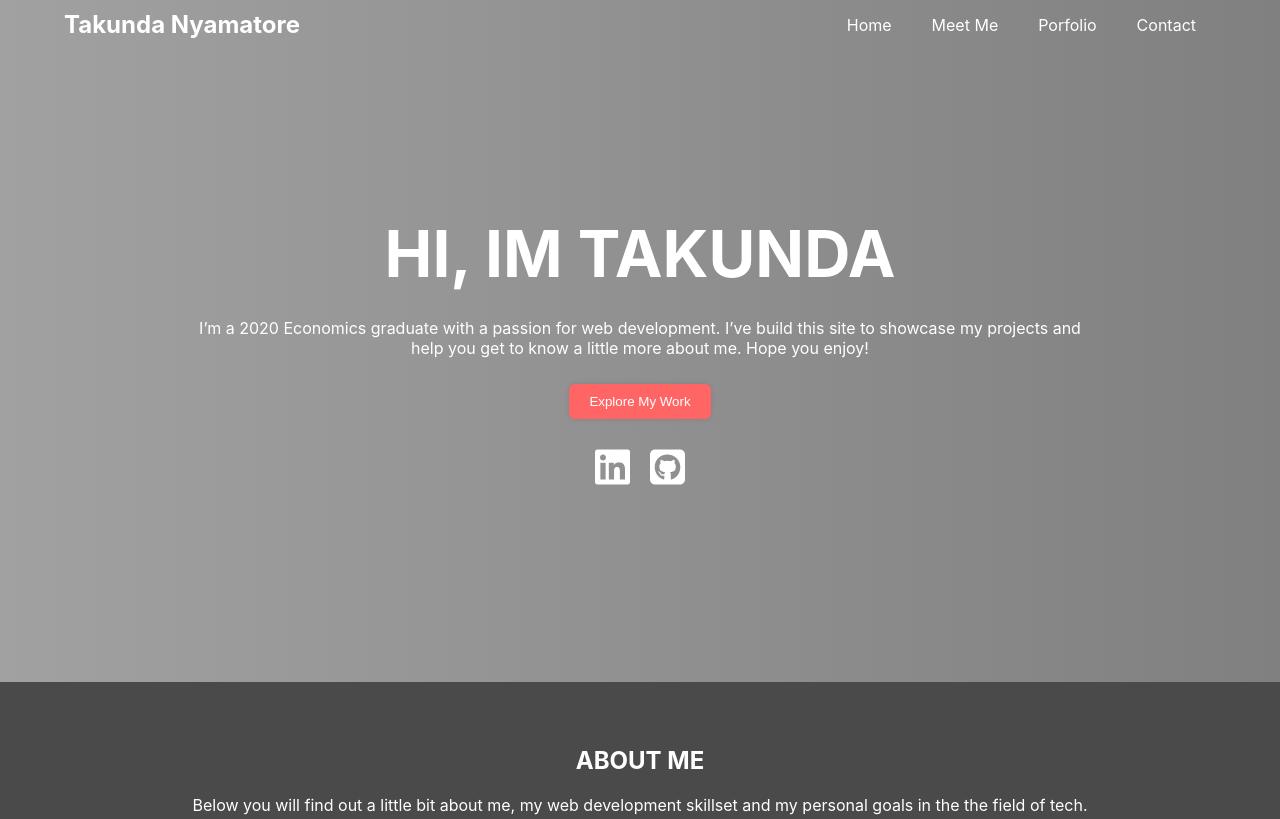
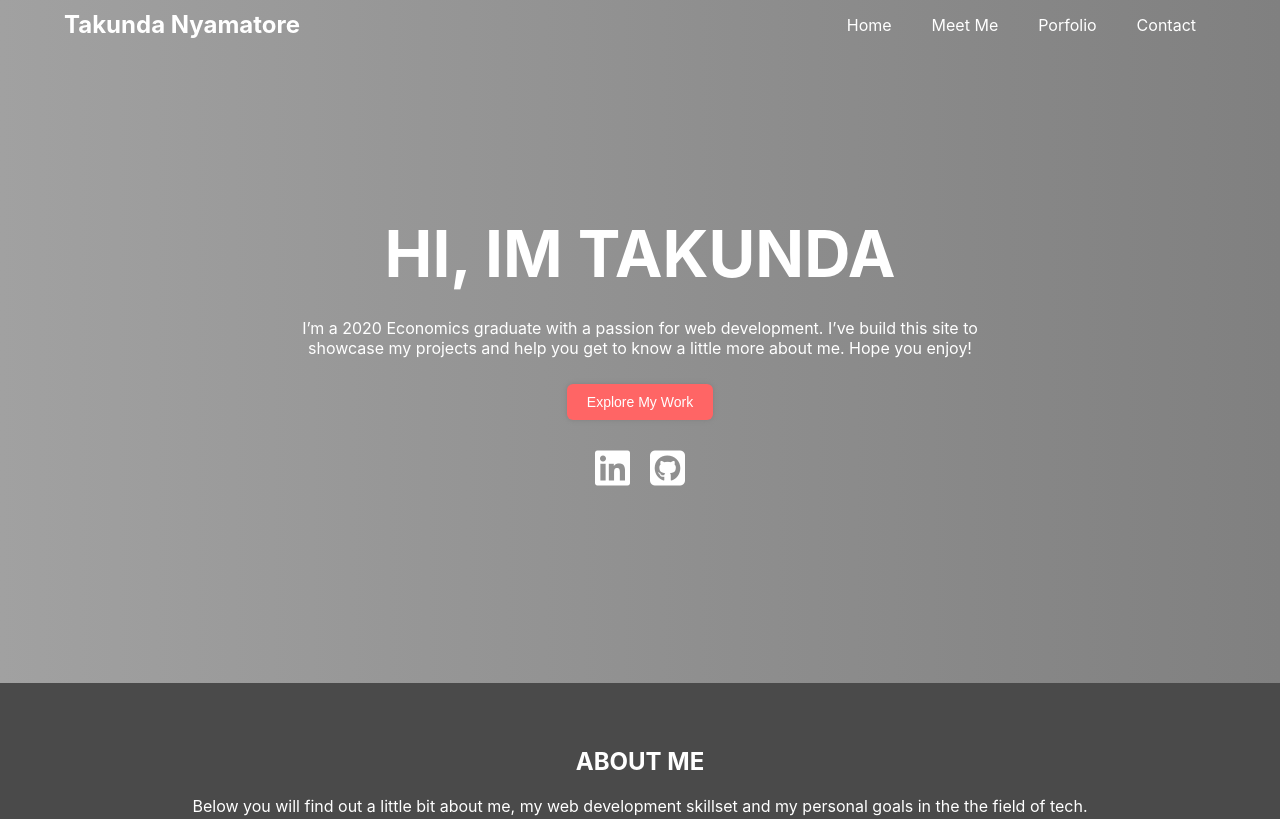
Before and after one commit to takundaj/Web-Development-Portfolio-Website, a website built with webpack: page dist/index.html in a window 1280 px wide. Shown: the top 819 px of the page. Built offline with Linux system fonts and the light colour scheme.

Commit message:
hero and icon styles adjusted

```diff
--- a/src/styles/general.css
+++ b/src/styles/general.css
@@ -111,6 +111,7 @@ button {
   cursor: pointer;
   margin: 2rem 0;
   box-shadow: 0 0 0.5rem grey;
+  font-size: 1.4rem;
 }
 
 button:hover {
--- a/src/styles/hero.css
+++ b/src/styles/hero.css
@@ -20,8 +20,8 @@
 }
 
 .hero_content > p {
-  margin: 2vw 0;
-  margin: 1vw 9;
+  margin: 2vw auto;
+  width: 80%;
 }
 
 .hero_socials {
```
Also changed, not shown: dist/assets/bundle.js, dist/index.html.
